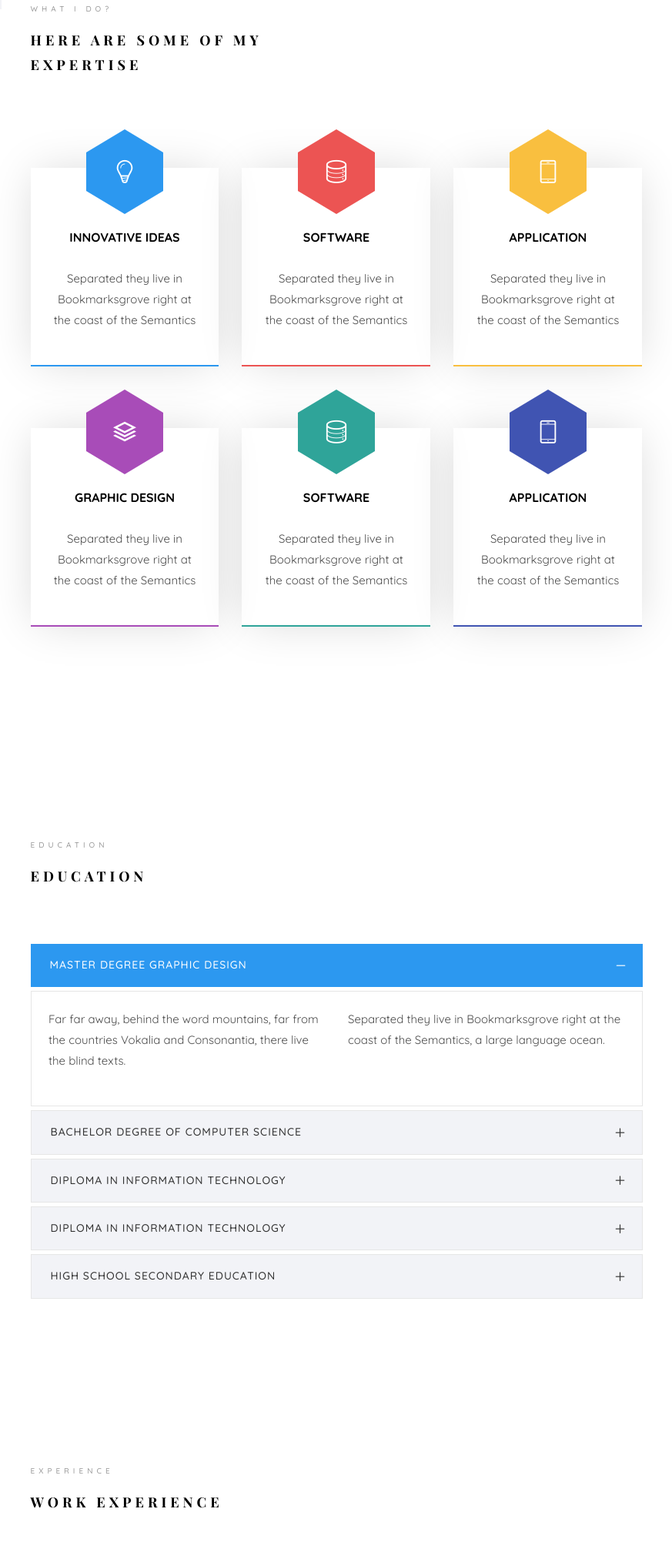
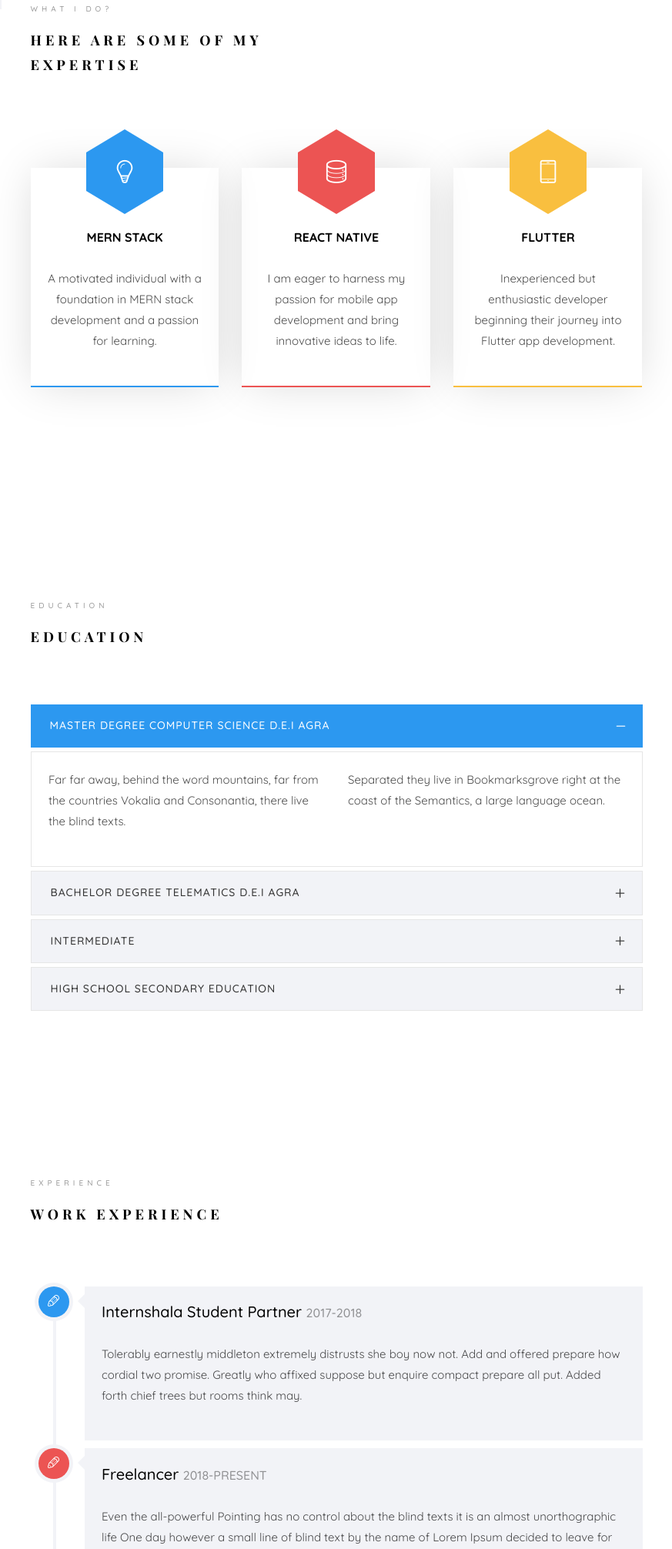
Before and after one commit to iamadya/iamadya.github.io, a plain HTML site: page index.html in a window 1280 px wide. Shown: the part 788-2800 px from the top of the page at 77% size, without its empty margins (353-1226 px from the left). Drawn offline with nearby package versions, Linux system fonts and the light colour scheme; files whose address does not match are found by name; a web font is replaced by a local one.

Commit message:
Update index.html

```diff
--- a/index.html
+++ b/index.html
@@ -113,7 +113,7 @@
 								<div class="col-md-3 animate-box" data-animate-effect="fadeInBottom">
 									<div class="services color-4">
 										<span class="icon2"><i class="icon-phone3"></i></span>
-										<h3>Application</h3>
+										<h3>Flutter</h3>
 									</div>
 								</div>
 							</div>
@@ -147,8 +147,8 @@
 									<i class="icon-bulb"></i>
 								</span>
 								<div class="desc">
-									<h3>Innovative Ideas</h3>
-									<p>Separated they live in Bookmarksgrove right at the coast of the Semantics</p>
+									<h3>MERN Stack</h3>
+									<p>A motivated individual with a foundation in MERN stack development and a passion for learning.</p>
 								</div>
 							</div>
 						</div>
@@ -158,8 +158,8 @@
 									<i class="icon-data"></i>
 								</span>
 								<div class="desc">
-									<h3>Software</h3>
-									<p>Separated they live in Bookmarksgrove right at the coast of the Semantics</p>
+									<h3>React Native</h3>
+									<p>I am eager to harness my passion for mobile app development and bring innovative ideas to life.</p>
 								</div>
 							</div>
 						</div>
@@ -169,12 +169,12 @@
 									<i class="icon-phone3"></i>
 								</span>
 								<div class="desc">
-									<h3>Application</h3>
-									<p>Separated they live in Bookmarksgrove right at the coast of the Semantics</p>
+									<h3>Flutter</h3>
+									<p>Inexperienced but enthusiastic developer beginning their journey into Flutter app development.</p>
 								</div>
 							</div>
 						</div>
-						<div class="col-md-4 text-center animate-box">
+						<!-- <div class="col-md-4 text-center animate-box">
 							<div class="services color-4">
 								<span class="icon">
 									<i class="icon-layers2"></i>
@@ -184,8 +184,8 @@
 									<p>Separated they live in Bookmarksgrove right at the coast of the Semantics</p>
 								</div>
 							</div>
-						</div>
-						<div class="col-md-4 text-center animate-box">
+						</div> -->
+						<!-- <div class="col-md-4 text-center animate-box">
 							<div class="services color-5">
 								<span class="icon">
 									<i class="icon-data"></i>
@@ -195,8 +195,8 @@
 									<p>Separated they live in Bookmarksgrove right at the coast of the Semantics</p>
 								</div>
 							</div>
-						</div>
-						<div class="col-md-4 text-center animate-box">
+						</div> -->
+						<!-- <div class="col-md-4 text-center animate-box">
 							<div class="services color-6">
 								<span class="icon">
 									<i class="icon-phone3"></i>
@@ -206,7 +206,7 @@
 									<p>Separated they live in Bookmarksgrove right at the coast of the Semantics</p>
 								</div>
 							</div>
-						</div>
+						</div> -->
 					</div>
 				</div>
 			</section>
@@ -334,7 +334,7 @@
 									<div class="panel panel-default">
 									    <div class="panel-heading" role="tab" id="headingOne">
 									        <h4 class="panel-title">
-									            <a data-toggle="collapse" data-parent="#accordion" href="#collapseOne" aria-expanded="true" aria-controls="collapseOne">Master Degree Graphic Design
+									            <a data-toggle="collapse" data-parent="#accordion" href="#collapseOne" aria-expanded="true" aria-controls="collapseOne">Master Degree Computer Science D.E.I Agra
 									            </a>
 									        </h4>
 									    </div>
@@ -354,7 +354,7 @@
 									<div class="panel panel-default">
 									    <div class="panel-heading" role="tab" id="headingTwo">
 									        <h4 class="panel-title">
-									            <a class="collapsed" data-toggle="collapse" data-parent="#accordion" href="#collapseTwo" aria-expanded="false" aria-controls="collapseTwo">Bachelor Degree of Computer Science
+									            <a class="collapsed" data-toggle="collapse" data-parent="#accordion" href="#collapseTwo" aria-expanded="false" aria-controls="collapseTwo">Bachelor Degree Telematics D.E.I Agra
 									            </a>
 									        </h4>
 									    </div>
@@ -368,24 +368,11 @@
 									        </div>
 									    </div>
 									</div>
-									<div class="panel panel-default">
-									    <div class="panel-heading" role="tab" id="headingThree">
-									        <h4 class="panel-title">
-									            <a class="collapsed" data-toggle="collapse" data-parent="#accordion" href="#collapseThree" aria-expanded="false" aria-controls="collapseThree">Diploma in Information Technology
-									            </a>
-									        </h4>
-									    </div>
-									    <div id="collapseThree" class="panel-collapse collapse" role="tabpanel" aria-labelledby="headingThree">
-									        <div class="panel-body">
-									            <p>Far far away, behind the word <strong>mountains</strong>, far from the countries Vokalia and Consonantia, there live the blind texts. Separated they live in Bookmarksgrove right at the coast of the Semantics, a large language ocean.</p>
-									        </div>
-									    </div>
-									</div>
 
 									<div class="panel panel-default">
 									    <div class="panel-heading" role="tab" id="headingFour">
 									        <h4 class="panel-title">
-									            <a class="collapsed" data-toggle="collapse" data-parent="#accordion" href="#collapseFour" aria-expanded="false" aria-controls="collapseFour">Diploma in Information Technology
+									            <a class="collapsed" data-toggle="collapse" data-parent="#accordion" href="#collapseFour" aria-expanded="false" aria-controls="collapseFour">Intermediate
 									            </a>
 									        </h4>
 									    </div>
@@ -435,7 +422,7 @@
 					               </div>
 
 					               <div class="timeline-label">
-					                  <h2><a href="#">Full Stack Developer</a> <span>2017-2018</span></h2>
+					                  <h2><a href="#">Internshala Student Partner</a> <span>2017-2018</span></h2>
 					                  <p>Tolerably earnestly middleton extremely distrusts she boy now not. Add and offered prepare how cordial two promise. Greatly who affixed suppose but enquire compact prepare all put. Added forth chief trees but rooms think may.</p>
 					               </div>
 					            </div>
@@ -448,7 +435,7 @@
 					                  <i class="icon-pen2"></i>
 					               </div>
 					               <div class="timeline-label">
-					               	<h2><a href="#">Front End Developer at Google Company</a> <span>2017-2018</span></h2>
+					               	<h2><a href="#">Freelancer</a> <span>2018-PRESENT</span></h2>
 					                  <p>Even the all-powerful Pointing has no control about the blind texts it is an almost unorthographic life One day however a small line of blind text by the name of Lorem Ipsum decided to leave for the far World of Grammar.</p>
 					               </div>
 					            </div>
@@ -460,13 +447,13 @@
 					                  <i class="icon-pen2"></i>
 					               </div>
 					               <div class="timeline-label">
-					               	<h2><a href="#">System Analyst</a> <span>2017-2018</span></h2>
+					               	<h2><a href="#">Volunteer Assistant Teacher (D.E.I Agra)</a></h2>
 					                  <p>Even the all-powerful Pointing has no control about the blind texts it is an almost unorthographic life One day however a small line of blind text by the name of Lorem Ipsum decided to leave for the far World of Grammar.</p>
 					               </div>
 					            </div>
 					         </article>
 
-					         <article class="timeline-entry animate-box" data-animate-effect="fadeInTop">
+					         <!-- <article class="timeline-entry animate-box" data-animate-effect="fadeInTop">
 					            <div class="timeline-entry-inner">
 					               <div class="timeline-icon color-4">
 					                  <i class="icon-pen2"></i>
@@ -476,9 +463,9 @@
 					                  <p>Even the all-powerful Pointing has no control about the blind texts it is an almost unorthographic life One day however a small line of blind text by the name of Lorem Ipsum decided to leave for the far World of Grammar.</p>
 					               </div>
 					            </div>
-					         </article>
+					         </article> -->
 
-					         <article class="timeline-entry animate-box" data-animate-effect="fadeInLeft">
+					         <!-- <article class="timeline-entry animate-box" data-animate-effect="fadeInLeft">
 					            <div class="timeline-entry-inner">
 					               <div class="timeline-icon color-5">
 					                  <i class="icon-pen2"></i>
@@ -488,7 +475,7 @@
 					                  <p>Even the all-powerful Pointing has no control about the blind texts it is an almost unorthographic life One day however a small line of blind text by the name of Lorem Ipsum decided to leave for the far World of Grammar.</p>
 					               </div>
 					            </div>
-					         </article>
+					         </article> -->
 
 					         <article class="timeline-entry begin animate-box" data-animate-effect="fadeInBottom">
 					            <div class="timeline-entry-inner">
```
